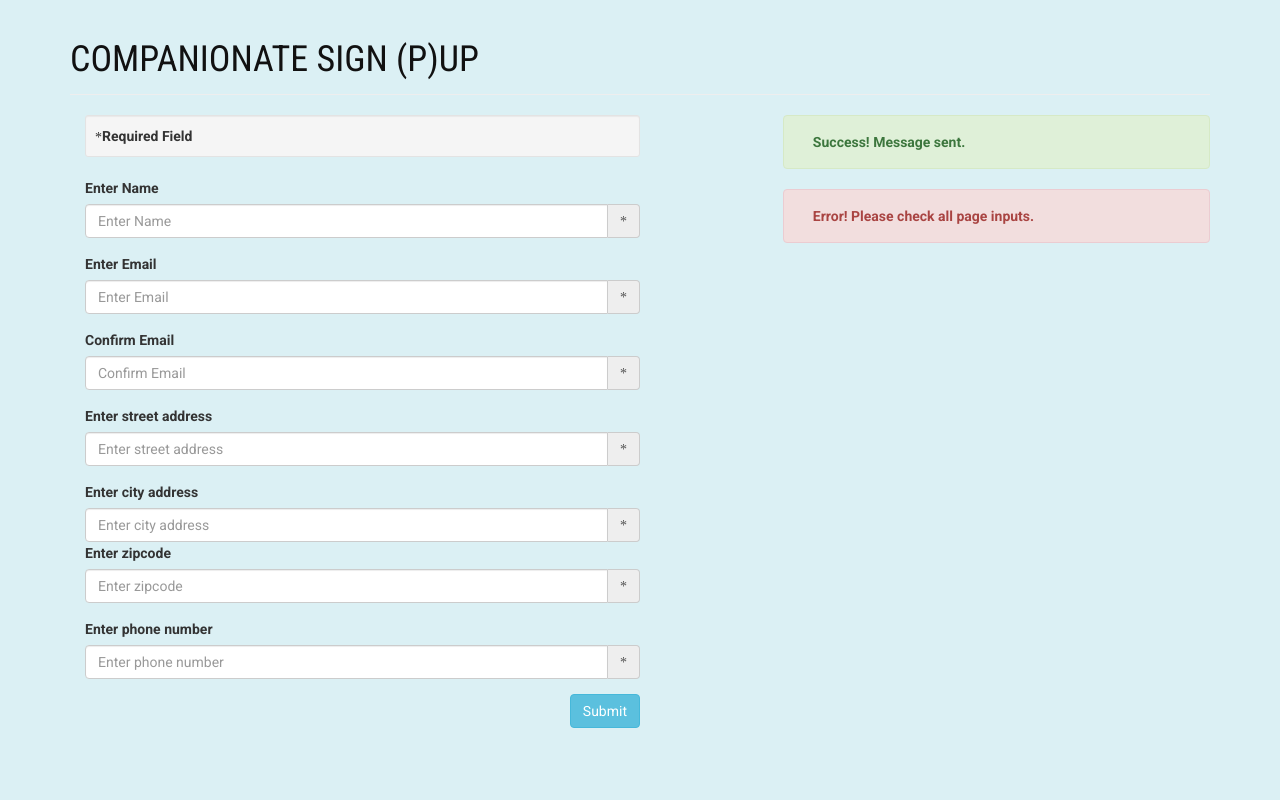
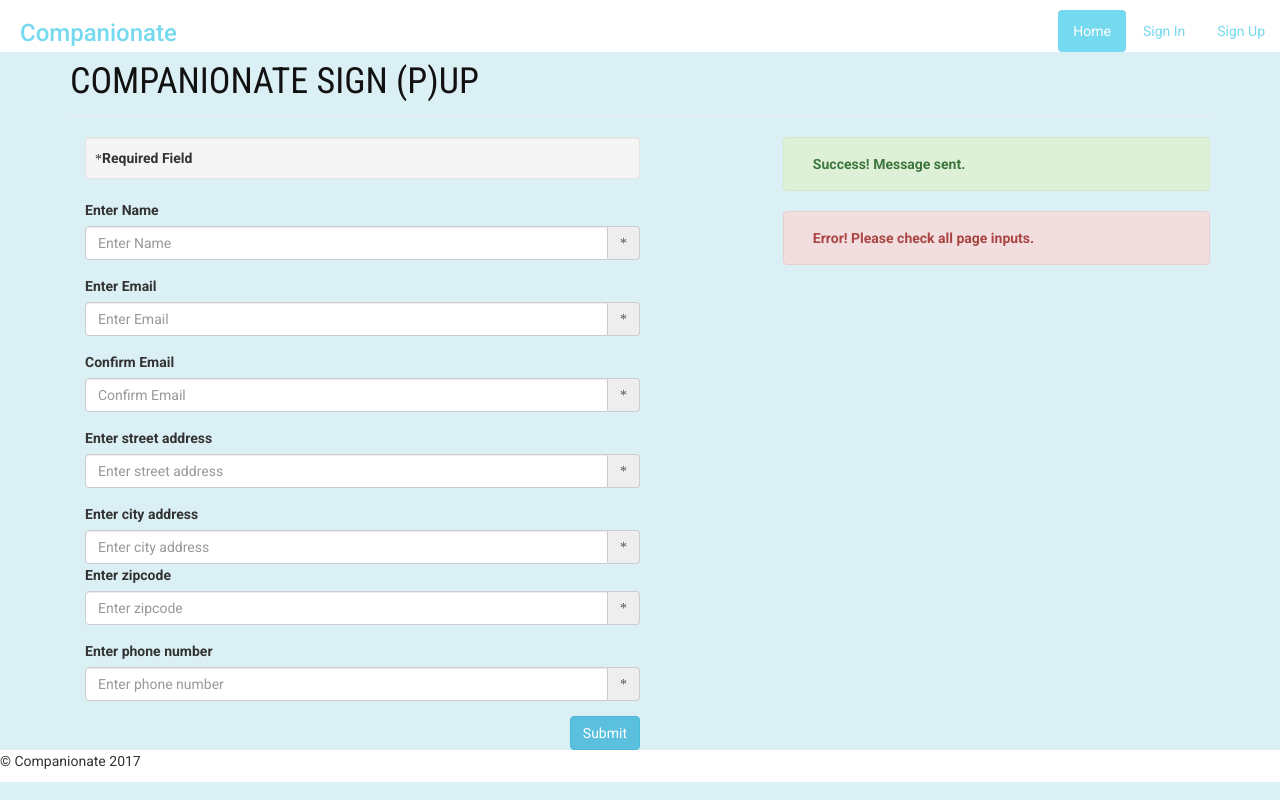
Before and after one commit to jmcquown/Companionate, a Flask app: page /sign_up in a window 1280 px wide. Run offline with Flask 2, Linux system fonts and the light colour scheme; some libraries are stand-ins or nearby versions; some web fonts are replaced.

Commit message:
worked on sign-up page

```diff
--- a/FlaskApp/static/sign_in.css
+++ b/FlaskApp/static/sign_in.css
@@ -16,6 +16,9 @@
     right:0;
     max-height: 60px;
 }
+.header {
+    background-color: #ffffff;
+}
 #home-button {
     background-color: #75d9ef;
 }
--- a/FlaskApp/static/sign_up.css
+++ b/FlaskApp/static/sign_up.css
@@ -1,5 +1,29 @@
 @import url(http://fonts.googleapis.com/css?family=Roboto:400,300,100,500,700);
 @import url(http://fonts.googleapis.com/css?family=Roboto+Condensed:400,300,700);
+
+.header, .footer {
+    position:absolute;
+    left:0;
+    right:0;
+    max-height: 60px;
+    background-color: #ffffff;
+}
+#header-buttons {
+    padding-top: 10px;
+}
+#header-text {
+    position: absolute;
+    left:20px;
+    color: #75d9ef;
+}
+
+#home-button {
+    background-color: #75d9ef;
+}
+
+.sign-buttons {
+    color: #75d9ef;
+}
 
 body {
     background: #fff;
@@ -8,14 +32,14 @@ body {
     background-color: #dbf0f4;  /* OVERALL PAGE BACKGROUND COLOR */
     line-height: 22px;
 }
-h1, h2, h3, h4, h5, h6 {
+h1, h2, h4, h5, h6 {
     font-family: 'Roboto Condensed', sans-serif;
     font-weight: 400;
     color:#111;
     margin-top:5px;
     margin-bottom:5px;
 }
-h1, h2, h3 {
+h1, h2{
     text-transform:uppercase;
 }
 
--- a/FlaskApp/templates/sign_in.html
+++ b/FlaskApp/templates/sign_in.html
@@ -50,6 +50,7 @@
           </nav>
           <h3 id="header-text" class="text-muted">Companionate</h3>
         </div>
+
         <form class="form-signin" method=POST action="{{ url_for('login')}}">
           <h2 class="form-signin-heading">Please sign in</h2>
           <label for="inputEmail" class="sr-only">Email address</label>
--- a/FlaskApp/templates/sign_up.html
+++ b/FlaskApp/templates/sign_up.html
@@ -2,7 +2,7 @@
 <html>
 <head>
     <meta charset="utf-8" />
-    <title>Registration form Template | PrepBootstrap</title>
+    <title>Companionate Sign Up</title>
     <meta name="viewport" content="width=device-width, initial-scale=1.0" />
 
     <link rel="stylesheet" type="text/css" href="../static/bootstrap.min.css" />
@@ -15,6 +15,22 @@
 <body>
 
     <div class="container">
+
+    <div class="header">
+          <nav>
+            <ul id="header-buttons" class="nav nav-pills pull-right">
+            <li role="presentation" class="active"><a id="home-button" href="/">Home</a>
+              </li>
+              <li role="presentation"><a class="sign-buttons" href="/sign_in">Sign In</a>
+              </li>
+              <li role="presentation"><a class="sign-buttons" href="/sign_up">Sign Up</a>
+              </li>
+            </ul>
+          </nav>
+          <h3 id="header-text" class="text-muted">Companionate</h3>
+        </div>
+
+        </br>
 
         <div class="page-header">
             <h1>Companionate Sign (P)Up </h1>
@@ -93,6 +109,9 @@
             </div>
         </div>
         <!-- Registration form - END -->
+         <footer class="footer">
+          <p>&copy; Companionate 2017</p>
+        </footer>
 
     </div>
 
--- a/FlaskApp/templates/view_pets.html
+++ b/FlaskApp/templates/view_pets.html
@@ -49,6 +49,9 @@
             </nav>
             <h3 id="header-text" class="text-muted">Companionate</h3>
         </div>
+        </br>
+        </br>
+        </br>
         </br>
 
         <div class="row">
```
Also changed, not shown: FlaskApp/static/view_pets.css (+8 -0 lines).
